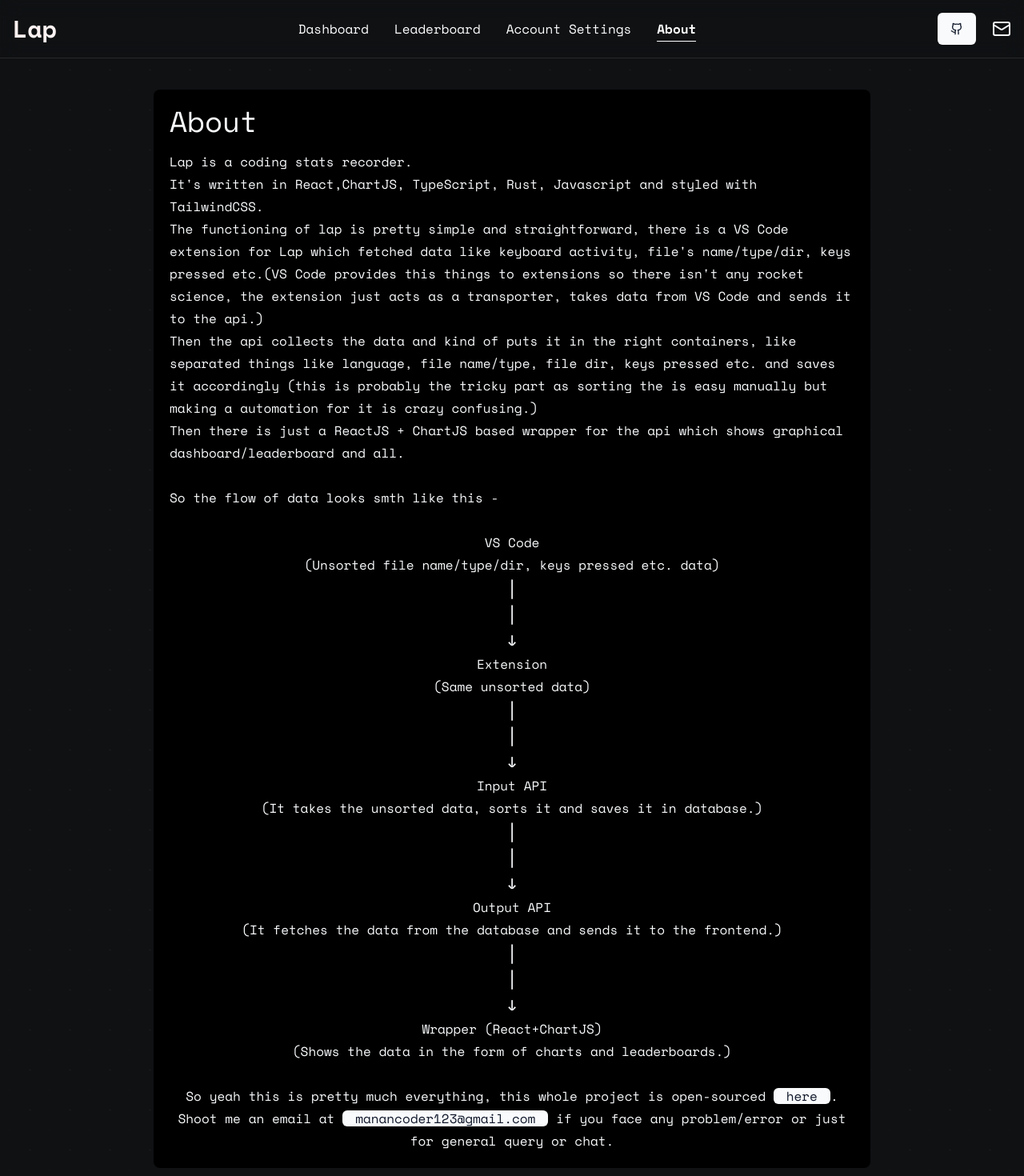
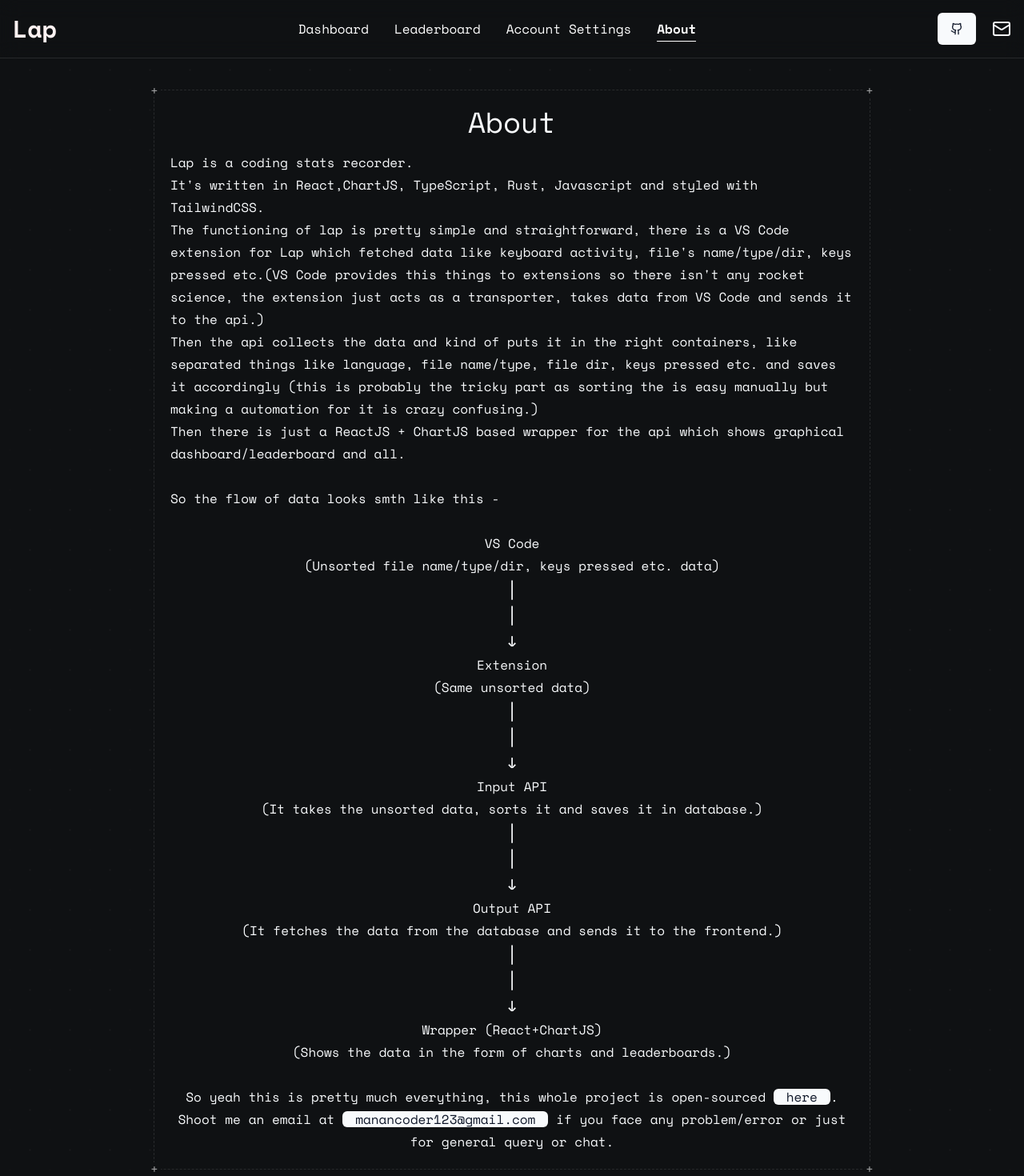
Before and after one commit to Manan-Coder/Lap, a React (Vite) app: page /about in a window 1280 px wide. Shown: the top 1470 px of the page at 80% size. Built offline with nearby package versions, Linux system fonts and the light colour scheme.

Commit message:
added the box like styles to the pages

```diff
--- a/src/pages/about.tsx
+++ b/src/pages/about.tsx
@@ -3,7 +3,12 @@ import { Link } from "react-router-dom";
 const About = () => {
     return(
         <div className="h-full w-full flex items-center justify-center p-8 pt-28">
-            <div className="py-5 px-5 bg-black max-w-4xl w-full mx-auto rounded-lg flex flex-col gap-4">
+            <div className="py-5 px-5 bg-space-dark max-w-4xl w-full mx-auto rounded-lg flex flex-col gap-4  items-center justify-between  border border-dashed border-white/10 relative group">
+            <span className="absolute -top-2 -left-2 h-4 w-4 bg-space-dark flex items-center justify-center text-white/60">+</span>
+  <span className="absolute -top-2 -right-2 h-4 w-4 bg-space-dark flex items-center justify-center text-white/60">+</span>
+  <span className="absolute -bottom-2 -left-2 h-4 w-4 bg-space-dark flex items-center justify-center text-white/60">+</span>
+  <span className="absolute -bottom-2 -right-2 h-4 w-4 bg-space-dark flex items-center justify-center text-white/60">+</span>
+
                 <div className="text-4xl">
                    About
                 </div>
--- a/src/pages/account.tsx
+++ b/src/pages/account.tsx
@@ -21,7 +21,13 @@ const Account = () => {
 
     return(
         <div className="h-full w-full flex items-center justify-center p-8 pt-28">
-            <div className="py-5 px-5 bg-black max-w-4xl w-full mx-auto rounded-lg flex flex-col justify-center items-center gap-8">
+
+            <div className=" bg-space-dark max-w-4xl w-full mx-auto rounded-lg gap-8 flex flex-col items-center justify-between py-5 px-5 border border-dashed border-white/10 relative group">
+            <span className="absolute -top-2 -left-2 h-4 w-4 bg-space-dark flex items-center justify-center text-white/60">+</span>
+  <span className="absolute -top-2 -right-2 h-4 w-4 bg-space-dark flex items-center justify-center text-white/60">+</span>
+  <span className="absolute -bottom-2 -left-2 h-4 w-4 bg-space-dark flex items-center justify-center text-white/60">+</span>
+  <span className="absolute -bottom-2 -right-2 h-4 w-4 bg-space-dark flex items-center justify-center text-white/60">+</span>
+
                 <div className="text-3xl text-center">
                    Account Information
                 </div>
```
